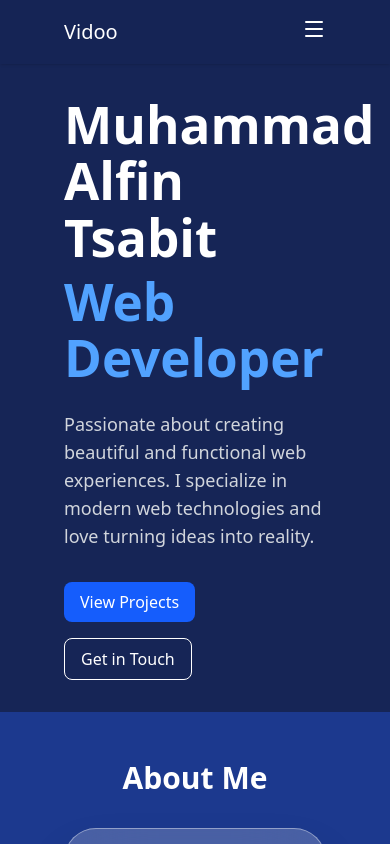
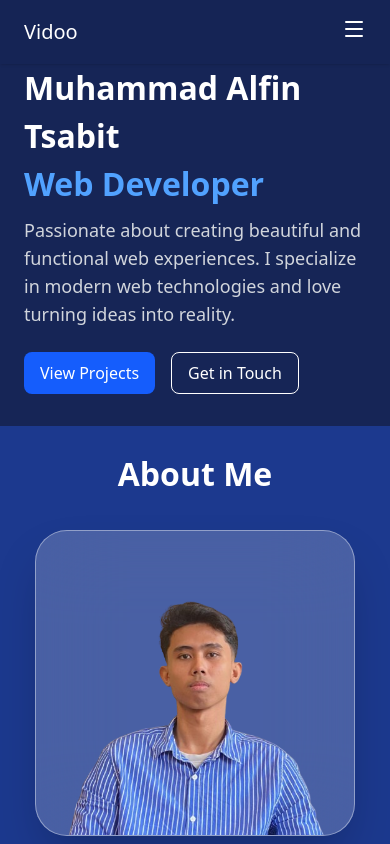
Before and after one commit to vidoonoth/personal-app, a React (Vite) app: page / in a window 390 px wide. Shown: the top 844 px of the page. Built offline with nearby package versions, Linux system fonts and the light colour scheme.

Commit message:
`Refactor layout and styling in components/About.jsx, components/Hero.jsx, and components/Navbar.jsx`

```diff
--- a/src/components/About.jsx
+++ b/src/components/About.jsx
@@ -4,7 +4,7 @@ import { User } from "lucide-react";
 const About = () => {
   return (
     <section id="about" className="section-padding bg-secondary">
-      <div className="container px-16 py-12 mx-auto max-w-7xl">
+      <div className="container px-6 py-6 lg:px-16 lg:py-12 mx-auto max-w-7xl">
         <motion.div
           initial={{ opacity: 0, y: 20 }}
           whileInView={{ opacity: 1, y: 0 }}
@@ -15,9 +15,9 @@ const About = () => {
           {/* <div className="inline-block p-3 bg-blue-100 rounded-lg mb-6">
             <User size={24} className="text-blue-600" />
           </div> */}
-          <h2 className="text-3xl sm:text-4xl font-bold text-white mb-6">
+          <p className="text-[32px] lg:text-4xl font-bold text-white mb-6">
             About Me
-          </h2>
+          </p>
           <div className="lg:hidden flex justify-center lg:justify-end lg:order-2 mt-8 mb-6 lg:mb-0 lg:mt-0">
                 <img
                     src="/alfin.png"
--- a/src/components/Hero.jsx
+++ b/src/components/Hero.jsx
@@ -3,7 +3,7 @@ import { motion } from 'framer-motion';
 const Hero = () => {
   return (
     // Mempertahankan padding samping dan latar belakang
-    <section className="flex items-center px-16 py-8 bg-primary">
+    <section className="flex items-center px-6 pb-8 pt-16 lg:px-16 lg:py-8 bg-primary">
       {/* Menggunakan container untuk lebar maksimum yang terpusat */}
       <div className="container mx-auto">
         <motion.div
@@ -14,16 +14,15 @@ const Hero = () => {
         >
           {/* GUNAKAN GRID untuk tata letak 2 kolom di layar besar */}
           <div className="grid grid-cols-1 lg:grid-cols-2 gap-12 lg:gap-20 items-center">
-
             {/* KOLOM KIRI: Teks dan Tombol */}
             <div className="flex flex-col lg:order-1">
                 {/* Pembatas lebar hanya pada kolom teks agar tidak terlalu panjang */}
                 <div className="max-w-xl">
-                    <h1 className="text-4xl sm:text-5xl md:text-6xl font-bold text-white mb-6">
+                    <p className="text-[32px] lg:text-6xl font-bold text-white mb-2 lg:mb-8">
                         Muhammad Alfin Tsabit
-                        <span className="block text-blue-400 mt-2">Web Developer</span>
-                    </h1>
-                  <p className="text-lg sm:text-xl text-gray-300 mb-8">
+                        <span className="block text-blue-400 lg:mt-2">Web Developer</span>
+                    </p>
+                  <p className="text-lg sm:text-xl text-gray-300 mb-6 lg:mb-8">
                         Passionate about creating beautiful and functional web experiences.
                         I specialize in modern web technologies and love turning ideas into reality.
                     </p>
--- a/src/components/Navbar.jsx
+++ b/src/components/Navbar.jsx
@@ -35,11 +35,11 @@ const Navbar = () => {
 
   return (
     <nav
-      className={`relative top-0 w-full bg-blue-950/80 backdrop-blur-sm shadow-sm z-40 transition-transform duration-300 ${
+      className={`fixed top-0 w-full bg-blue-950/80 backdrop-blur-sm shadow-sm z-40 transition-transform duration-300 ${
         isVisible ? 'translate-y-0' : '-translate-y-full'
       }`}
     >
-      <div className="container mx-auto px-16">
+      <div className="container mx-auto px-6 lg:px-16">
         <div className="flex justify-between items-center h-16">
           <motion.a
             href="#"
```
